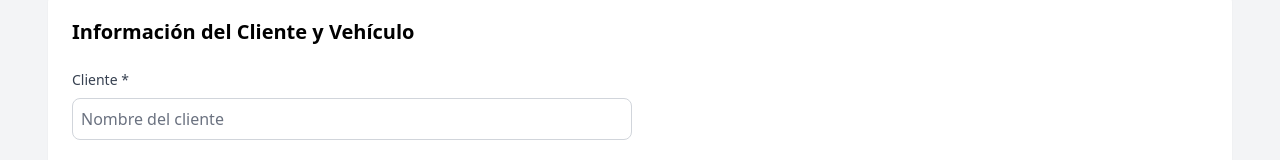
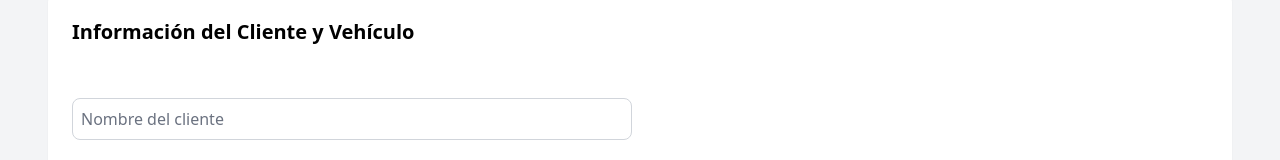
Before and after one commit to bcastilloarce/CotizacionesPWA, a Next.js app: page /dashboard/nueva-cotizacion in a window 1280 px wide. Shown: the part 206-366 px from the top of the page. Built offline with nearby package versions, Linux system fonts and the light colour scheme; no server answers.

Commit message:
Cambio de color de campo cliente

```diff
--- a/app/dashboard/components/ClienteForm.tsx
+++ b/app/dashboard/components/ClienteForm.tsx
@@ -10,7 +10,7 @@ export default function ClienteForm() {
 		<div className="space-y-4">
 			<div className="grid grid-cols-1 md:grid-cols-2 gap-4">
 				<div className="space-y-2">
-					<label className="block text-sm font-medium text-gray-700 dark:text-gray-200">
+					<label className="block text-sm font-medium text-white">
 						Cliente *
 					</label>
 					<input
```
